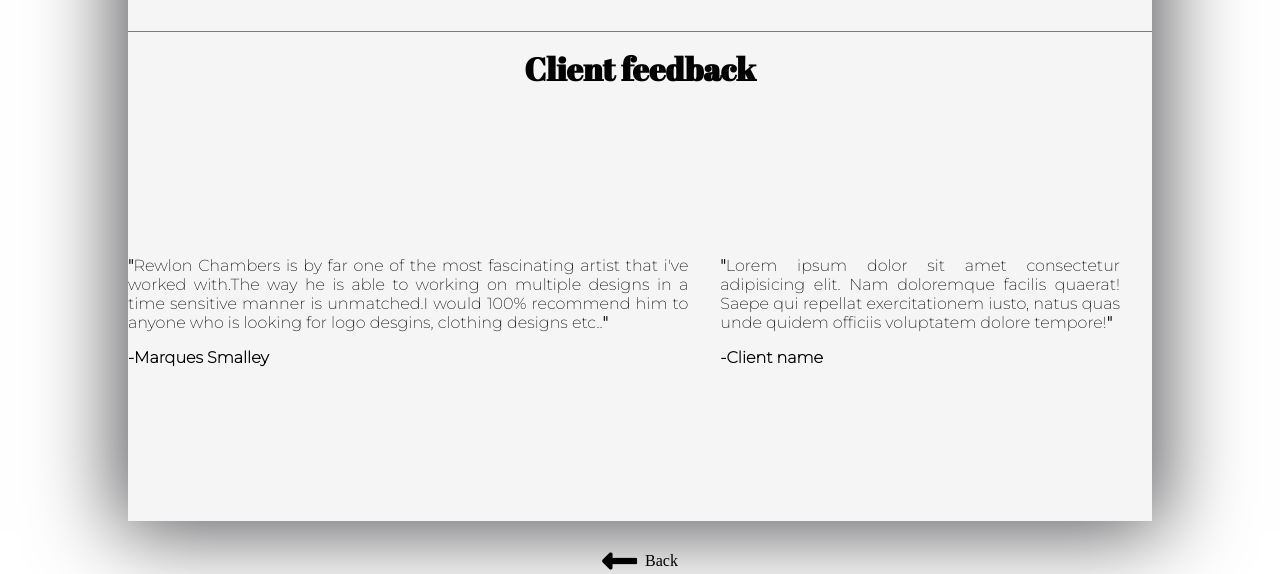
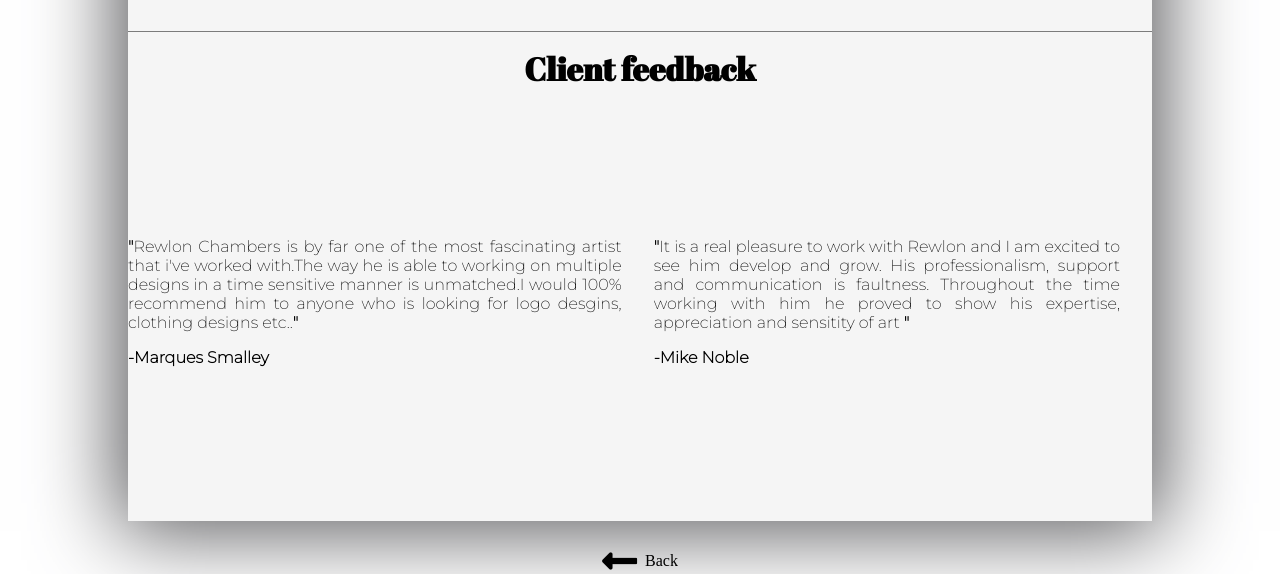
Before and after one commit to Marquessmalley/rewlonChambers, a Node server app: page /about in a window 1280 px wide. Shown: the part 1042-1616 px from the top of the page. Run offline with Node 20, Linux system fonts and the light colour scheme; some libraries are stand-ins or nearby versions.

Commit message:
about update

```diff
--- a/views/about.ejs
+++ b/views/about.ejs
@@ -72,8 +72,8 @@
         <p><b> -Marques Smalley</b></p>
       </div>
       <div class="test-desc">
-        <p><b>"</b>Lorem ipsum dolor sit amet consectetur adipisicing elit. Nam doloremque facilis quaerat! Saepe qui repellat exercitationem iusto, natus quas unde quidem officiis voluptatem dolore tempore!<b>"</b></p>
-        <p><b> -Client name</b></p>
+        <p><b>"</b>It is a real pleasure to work with Rewlon and I am excited to see him develop and grow. His professionalism, support and communication is faultness. Throughout the time working with him he proved to show his expertise, appreciation and sensitity of art <b>"</b></p>
+        <p><b> -Mike Noble</b></p>
         </div>
       </div>
       <!-- <div class="test-container">
```
